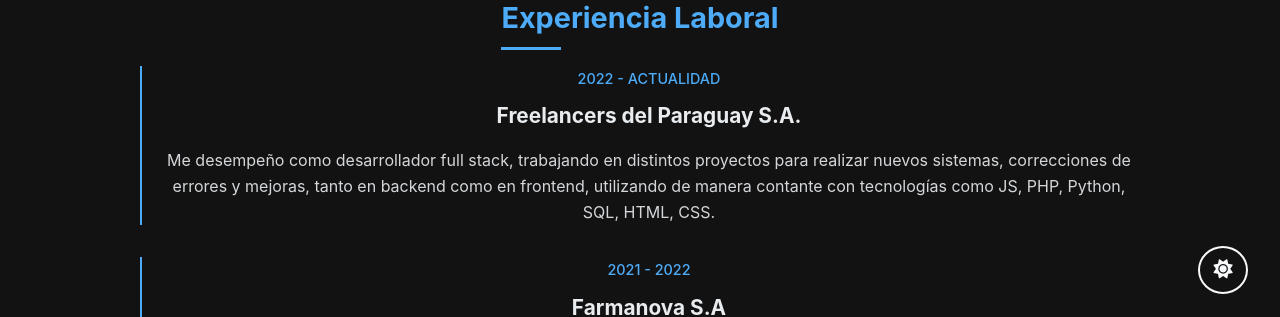
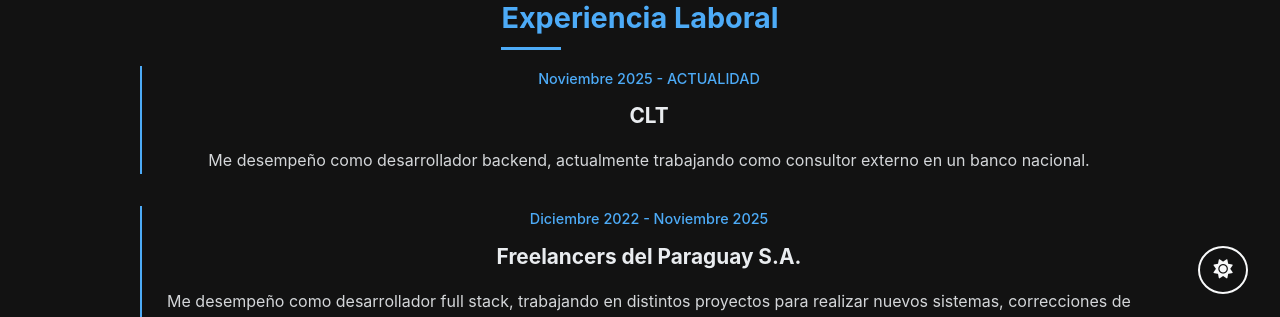
Before and after one commit to RobertR03/MiPresentacion, a React (Vite) app: page /curriculum in a window 1280 px wide. Shown: the part 474-791 px from the top of the page. Built offline with nearby package versions, Linux system fonts and the light colour scheme.

Commit message:
update base de empleo

```diff
--- a/src/data/curriculumData.js
+++ b/src/data/curriculumData.js
@@ -7,7 +7,13 @@ export const profile = {
 
 export const experiences = [
   {
-    period: '2022 - ACTUALIDAD',
+    period: 'Noviembre 2025 - ACTUALIDAD',
+    company: 'CLT',
+    description:
+      'Me desempeño como desarrollador backend, actualmente trabajando como consultor externo en un banco nacional.',
+  },
+  {
+    period: 'Diciembre 2022 - Noviembre 2025',
     company: 'Freelancers del Paraguay S.A.',
     description:
       'Me desempeño como desarrollador full stack, trabajando en distintos proyectos para realizar nuevos sistemas, correcciones de errores y mejoras, tanto en backend como en frontend, utilizando de manera contante con tecnologías como JS, PHP, Python, SQL, HTML, CSS.',
```
